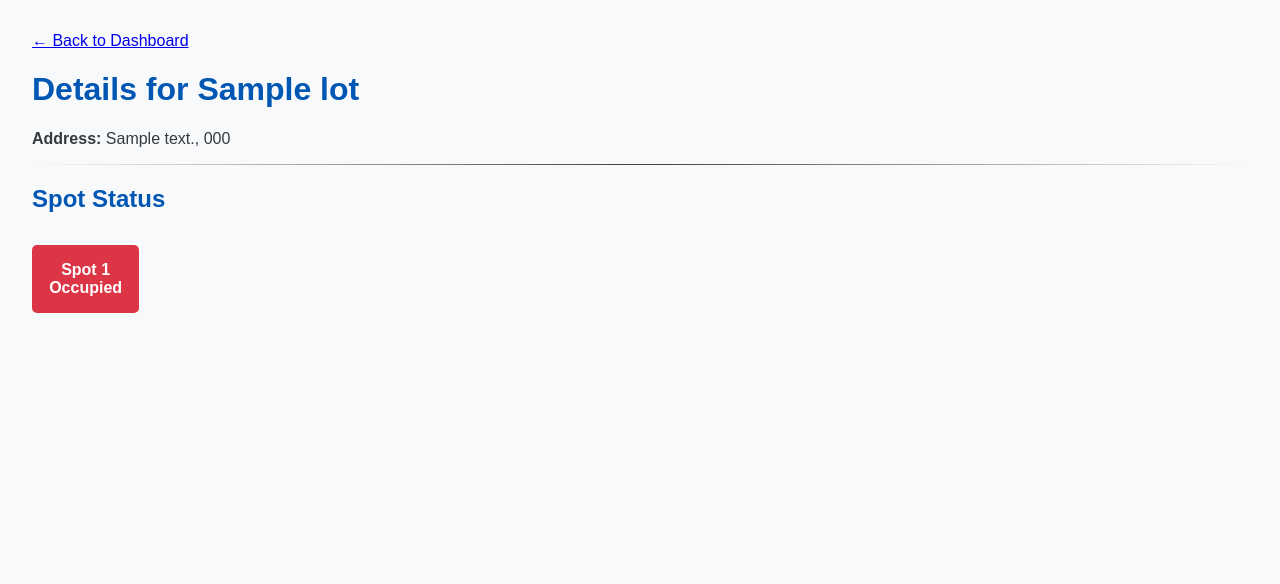
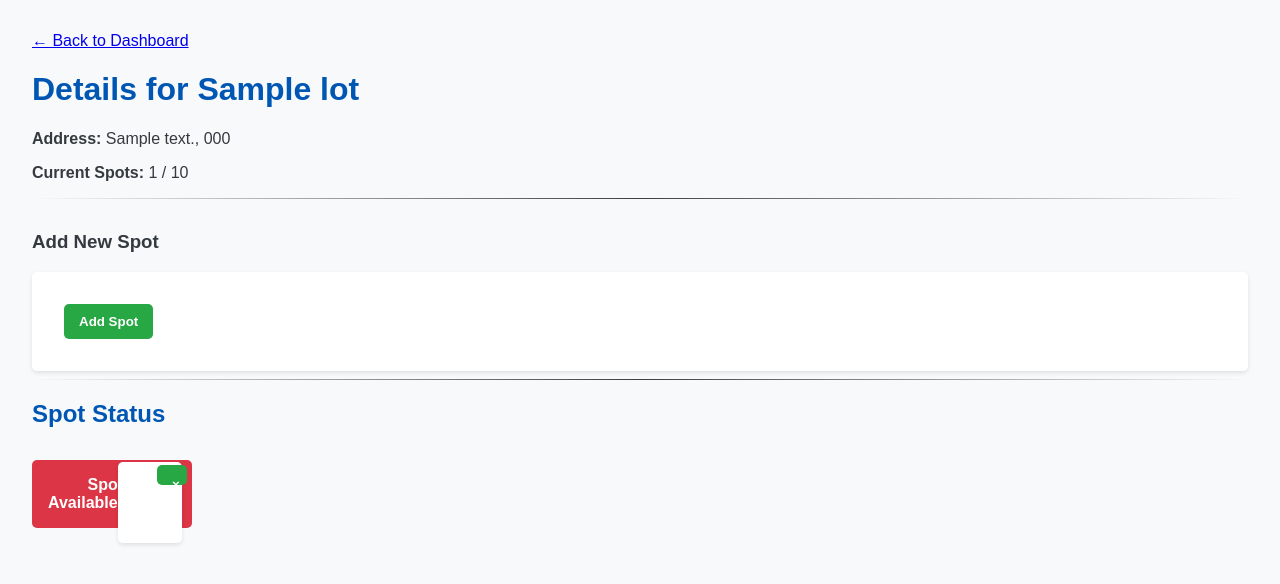
Before and after one commit to pranay-aggarwal/parking_app_24f3004524, a Flask app: page /admin/lot/1 in a window 1280 px wide. Shown: the top 584 px of the page. Run offline with Flask 3, Linux system fonts and the light colour scheme; a user stored in the database is signed in; tables that the repository leaves empty hold one stand-in row (values such as "Sample post").

Commit message:
Milestone-VP Admin-Dashboard-Management

```diff
--- a/app.py
+++ b/app.py
@@ -1,10 +1,13 @@
-from flask import Flask, render_template, request, redirect, url_for, flash, session
+from flask import Flask, render_template, request, redirect, url_for, flash, session, jsonify
 from models.models import db, User, ParkingLot, ParkingSpot, Booking
 
 app = Flask(__name__)
 app.config['SECRET_KEY'] = 'my_secret_key'
 app.config['SQLALCHEMY_DATABASE_URI'] = 'sqlite:///parking.db'
 db.init_app(app)
+
+
+
 
 # --- Admin Routes ---
 @app.route('/admin/dashboard', methods=['GET', 'POST'])
@@ -43,11 +46,12 @@
             return redirect(url_for('admin_dashboard'))
 
     # Display All Parking Lots function
-    elif request.method == 'GET':
-        all_lots = ParkingLot.query.all()
-        return render_template('admin_dashboard.html', lots=all_lots)
+    all_lots = ParkingLot.query.all()
+    return render_template('admin_dashboard.html', lots=all_lots)
 
-# Admin Dashboard: View Parking Lot Details Route
+
+
+# Admin Dashboard: View Parking Lot Details Route (Read)
 @app.route('/admin/lot/<int:lot_id>')
 def view_lot_details(lot_id):
     if not session.get('is_admin'):
@@ -55,9 +59,156 @@
         return redirect(url_for('login'))
 
     lot = ParkingLot.query.get_or_404(lot_id)
-    spots = lot.spots
 
-    return render_template('lot_details.html', lot=lot, spots=spots)
+    spot_details = []
+    for spot in lot.spots:
+        detail = {'spot': spot, 'user': None}
+        if spot.status == 'O':
+            active_booking = Booking.query.filter_by(spot_id=spot.id, check_out_time=None).first()
+            if active_booking:
+                detail['user'] = User.query.get(active_booking.user_id)
+        spot_details.append(detail)
+
+    return render_template('lot_details.html', lot=lot, spot_details=spot_details)
+
+
+# Admin Dashboard: Spot Add and Delete Route (Create/Delete)
+@app.route('/admin/lot/<int:lot_id>/add_spot', methods=['POST'])
+def add_spot(lot_id):
+    if not session.get('is_admin'):
+        return redirect(url_for('login'))
+
+    lot = ParkingLot.query.get_or_404(lot_id)
+
+    if len(lot.spots) >= lot.capacity:
+        flash("Cannot add spot: Lot is at full capacity.", "error")
+        return redirect(url_for('view_lot_details', lot_id=lot.id))
+
+    highest_spot_num = db.session.query(db.func.max(ParkingSpot.spot_number)).filter_by(lot_id=lot.id).scalar() or 0
+    new_spot_number = highest_spot_num + 1
+
+    new_spot = ParkingSpot(spot_number=new_spot_number, lot_id=lot.id, status='A')
+    db.session.add(new_spot)
+    db.session.commit()
+
+    flash(f"Spot {new_spot_number} added successfully.", "success")
+    return redirect(url_for('view_lot_details', lot_id=lot.id))
+
+@app.route('/admin/spot/delete/<int:spot_id>', methods=['POST'])
+def delete_spot(spot_id):
+    if not session.get('is_admin'):
+        return redirect(url_for('login'))
+
+    spot_to_delete = ParkingSpot.query.get_or_404(spot_id)
+    lot_id = spot_to_delete.lot_id
+
+    if spot_to_delete.status == 'O':
+        flash("Cannot delete an occupied spot.", "error")
+        return redirect(url_for('view_lot_details', lot_id=lot_id))
+
+    db.session.delete(spot_to_delete)
+    db.session.commit()
+
+    flash(f"Spot {spot_to_delete.spot_number} deleted successfully. Lot capacity updated.", "success")
+    return redirect(url_for('view_lot_details', lot_id=lot_id))
+
+
+
+# Admin Dashboard: Edit Parking Lot Route (Update)
+@app.route('/admin/lot/edit/<int:lot_id>', methods=['GET', 'POST'])
+def edit_lot(lot_id):
+    if not session.get('is_admin'):
+        flash("Admin access required.", "error")
+        return redirect(url_for('login'))
+
+    lot_to_edit = ParkingLot.query.get_or_404(lot_id)
+
+    if request.method == 'POST':
+        lot_to_edit.name = request.form.get('name')
+        lot_to_edit.address = request.form.get('address')
+        lot_to_edit.pincode = request.form.get('pincode')
+        lot_to_edit.price_per_hour = float(request.form.get('price_per_hour'))
+
+        db.session.commit()
+        flash(f"Parking lot '{lot_to_edit.name}' updated successfully!", "success")
+        return redirect(url_for('admin_dashboard'))
+
+    return render_template('edit_lot.html', lot=lot_to_edit)
+
+
+
+# Admin Dashboard: Delete Parking Lot Route (Delete)
+@app.route('/admin/lot/delete/<int:lot_id>', methods=['POST'])
+def delete_lot(lot_id):
+    if not session.get('is_admin'):
+        flash("Admin access required.", "error")
+        return redirect(url_for('login'))
+
+    lot_to_delete = ParkingLot.query.get_or_404(lot_id)
+    occupied_spots = ParkingSpot.query.filter_by(lot_id=lot_id, status='O').first()
+
+    if occupied_spots:
+        flash(f"Cannot delete '{lot_to_delete.name}'. It has occupied spots.", "error")
+    else:
+        db.session.delete(lot_to_delete)
+        db.session.commit()
+        flash(f"Parking lot '{lot_to_delete.name}' has been deleted successfully.", "success")
+
+    return redirect(url_for('admin_dashboard'))
+
+
+
+# Admin Dashboard: View all Users Route
+@app.route('/admin/users')
+def view_users():
+    if not session.get('is_admin'):
+        flash("Admin access required.", "error")
+        return redirect(url_for('login'))
+
+    all_users = User.query.filter_by(is_admin=False).all()
+
+    return render_template('view_users.html', users=all_users)
+
+
+
+# Admin Dashboard: View Summary Charts Route
+@app.route('/api/admin/chart-data')
+def admin_chart_data():
+    if not session.get('is_admin'):
+        return jsonify({"error": "Admin access required"}), 403
+
+    # Pie Chart: Overall Occupancy
+    total_occupied = ParkingSpot.query.filter_by(status='O').count()
+    total_available = ParkingSpot.query.filter_by(status='A').count()
+
+    # Bar Chart: Occupancy per Lot
+    lots = ParkingLot.query.all()
+    lot_occupancy_data = {
+        "labels": [lot.name for lot in lots],
+        "datasets": [{
+            "label": "Occupied Spots",
+            "data": [len([spot for spot in lot.spots if spot.status == 'O']) for lot in lots],
+            "backgroundColor": "rgba(220, 53, 69, 0.6)"
+        }, {
+            "label": "Available Spots",
+            "data": [len([spot for spot in lot.spots if spot.status == 'A']) for lot in lots],
+            "backgroundColor": "rgba(40, 167, 69, 0.6)"
+        }]
+    }
+
+    # Create Charts
+    chart_data = {
+        "overall_occupancy": {
+            "labels": ["Occupied", "Available"],
+            "data": [total_occupied, total_available]
+        },
+        "lot_occupancy": lot_occupancy_data
+    }
+
+    return jsonify(chart_data)
+
+
+
 
 # --- Login Routes ---
 @app.route('/login', methods=['GET', 'POST'])
@@ -80,6 +231,10 @@
             flash("Invalid credentials.", "error")
     return render_template('login.html')
 
+
+
+
+
 # --- User Routes ---
 @app.route('/dashboard')
 def user_dashboard():
--- a/templates/admin_dashboard.html
+++ b/templates/admin_dashboard.html
@@ -8,6 +8,7 @@
 <body>
 
     <h1>Admin Dashboard</h1>
+    <a href="{{ url_for('view_users') }}">View All Users</a>
 
     {% with messages = get_flashed_messages(with_categories=true) %}
       {% if messages %}
--- a/templates/lot_details.html
+++ b/templates/lot_details.html
@@ -7,7 +7,7 @@
     <style>
         .spot-grid {
             display: grid;
-            grid-template-columns: repeat(auto-fill, minmax(100px, 1fr));
+            grid-template-columns: repeat(auto-fill, minmax(150px, 1fr));
             gap: 1em;
             margin-top: 2em;
         }
@@ -17,27 +17,62 @@
             text-align: center;
             font-weight: bold;
             color: white;
+            position: relative;
         }
-        .spot.available {
-            background-color: #28a745;
+        .spot.available { background-color: #28a745; }
+        .spot.occupied { background-color: #dc3545; }
+        .spot span.user-info { font-size: 0.8em; font-weight: normal; display: block; margin-top: 5px; }
+        .delete-spot-btn {
+            position: absolute;
+            top: 5px;
+            right: 5px;
+            background: rgba(0,0,0,0.3);
+            border: none;
+            color: white;
+            cursor: pointer;
+            border-radius: 50%;
+            width: 20px;
+            height: 20px;
+            line-height: 20px;
+            padding: 0;
         }
-        .spot.occupied {
-            background-color: #dc3545;
-        }
+        .add-spot-form { margin-top: 2em; }
     </style>
 </head>
 <body>
     <a href="{{ url_for('admin_dashboard') }}">&larr; Back to Dashboard</a>
     <h1>Details for {{ lot.name }}</h1>
     <p><strong>Address:</strong> {{ lot.address }}, {{ lot.pincode }}</p>
+    <p><strong>Current Spots:</strong> {{ spot_details|length }} / {{ lot.capacity }}</p>
     <hr>
+
+    {% if spot_details|length < lot.capacity %}
+    <div class="add-spot-form">
+        <h3>Add New Spot</h3>
+        <form action="{{ url_for('add_spot', lot_id=lot.id) }}" method="POST">
+            <button type="submit">Add Spot</button>
+        </form>
+    </div>
+    <hr>
+    {% endif %}
+
     <h2>Spot Status</h2>
     <div class="spot-grid">
-        {% for spot in spots %}
-            <div class="spot {% if spot.status == 'A' %}available{% else %}occupied{% endif %}">
-                Spot {{ spot.spot_number }}
+        {% for detail in spot_details %}
+            <div class="spot {% if detail.spot.status == 'A' %}available{% else %}occupied{% endif %}">
+                Spot {{ detail.spot.spot_number }}
                 <br>
-                <span>{% if spot.status == 'A' %}Available{% else %}Occupied{% endif %}</span>
+
+                {% if detail.user %}
+                    <span>Occupied</span>
+                    <span class="user-info">by: {{ detail.user.username }}</span>
+                {% else %}
+                    <span>Available</span>
+                    <form action="{{ url_for('delete_spot', spot_id=detail.spot.id) }}" method="POST" style="display:inline;">
+                         <button type="submit" class="delete-spot-btn" title="Delete Spot" onclick="return confirm('Are you sure?');">&times;</button>
+                    </form>
+                {% endif %}
+
             </div>
         {% else %}
             <p>No spots found for this lot.</p>
```
Also changed, not shown: templates/admin_charts.html (added, +72 -0 lines), templates/edit_lot.html (added, +31 -0 lines), templates/view_users.html (added, +38 -0 lines), README.md, instance/parking.db (added), readme.txt (deleted).
